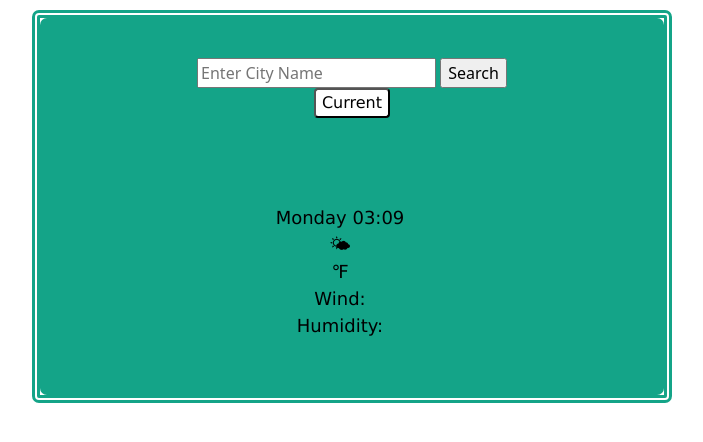
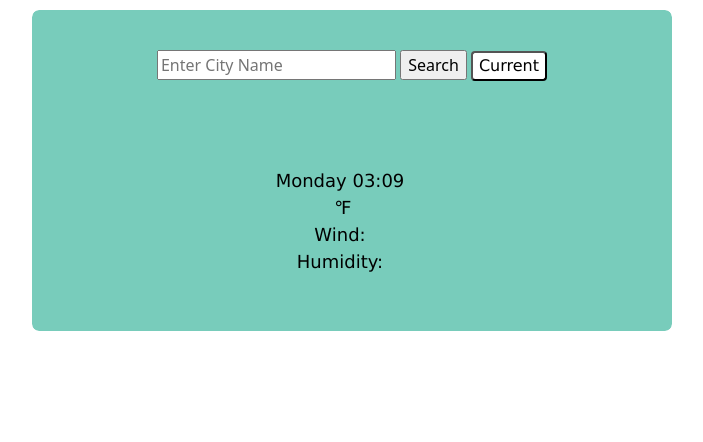
Before and after one commit to heathermkel/weather-app, a plain HTML site: page index.html in a window 1280 px wide. Shown: the whole page, without its empty margins (288-991 px from the left). Drawn offline with nearby package versions, Linux system fonts and the light colour scheme; no server answers.

Commit message:
Updated icons, changed start city, changed bckgrd color

```diff
--- a/index.html
+++ b/index.html
@@ -49,7 +49,8 @@
                             <span id="date-time"></span>
                         </li>
                         <p>
-                            🌤<br />
+                            <img src=""
+                            id="icon"/>
                             <span class="temperature" id="temperature">
                             </span><span class="units"></span>
                             <span>&#8457;</span><br/>
--- a/src/script.js
+++ b/src/script.js
@@ -1,4 +1,4 @@
-searchCity("Atlanta");
+searchCity("Austin");
 
 function displayWeatherCondition(response) {
   let temperatureElement = document.querySelector("#temperature");
@@ -6,12 +6,14 @@ function displayWeatherCondition(response) {
   let descriptionElement = document.querySelector("#description");
   let humidityElement = document.querySelector("#humidity");
   let windElement = document.querySelector("#wind");
+  let iconElement = document.querySelector("#icon");
 
   temperatureElement.innerHTML = Math.round(response.data.main.temp);
   cityElement.innerHTML = response.data.name;
   descriptionElement.innerHTML = response.data.weather[0].description;
   humidityElement.innerHTML = response.data.main.humidity;
   windElement.innerHTML = Math.round(response.data.wind.speed);
+  iconElement.setAttribute ("src", `http://openweathermap.org/img/wn/${response.data.weather[0].icon}@2x.png`);
 }
 
 let apiKey = "616cd13531829d29dc851eac29d80546";
--- a/src/style.css
+++ b/src/style.css
@@ -31,7 +31,7 @@ button {
   background: #fff;
   overflow: hidden;
   padding: 5px auto;
-  border: 8px double #14a488;
+  border-color: 8px #000;
   border-radius: 7px 7px 7px 7px;
 }
 
@@ -57,7 +57,7 @@ button {
   text-align: center;
   padding: 20px 20px;
   width: 100%;
-  background-color: #14a488;
+  background-color: #78ccbb;
   border-radius: 7px 7px 7px 7px;
 }
 
```
